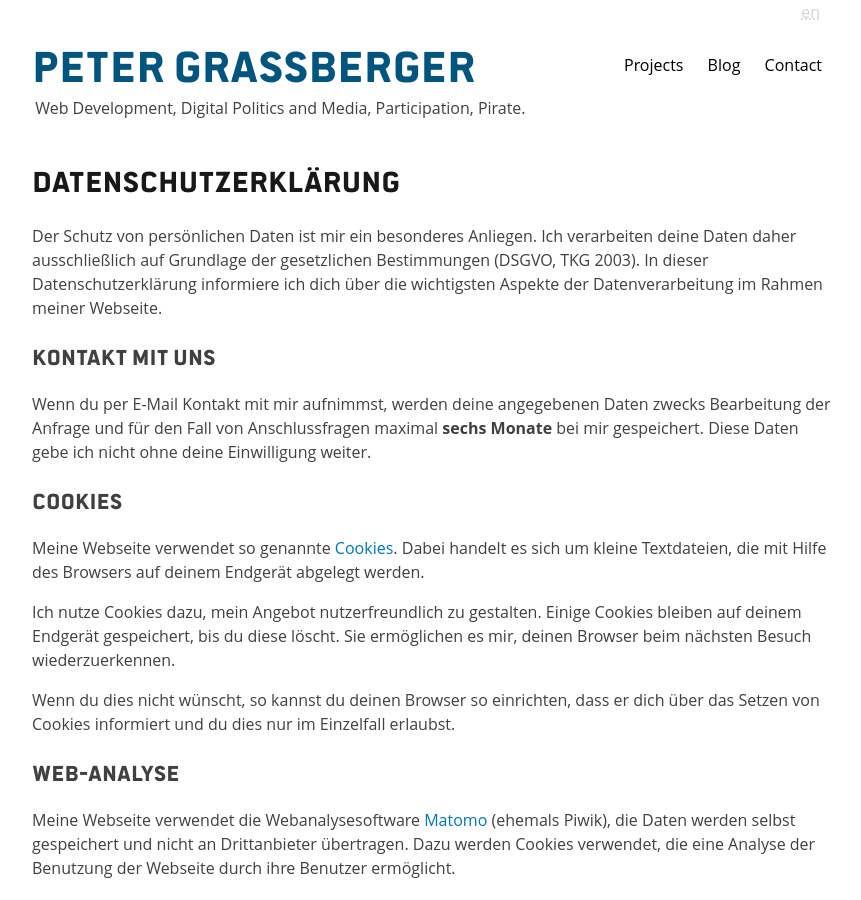
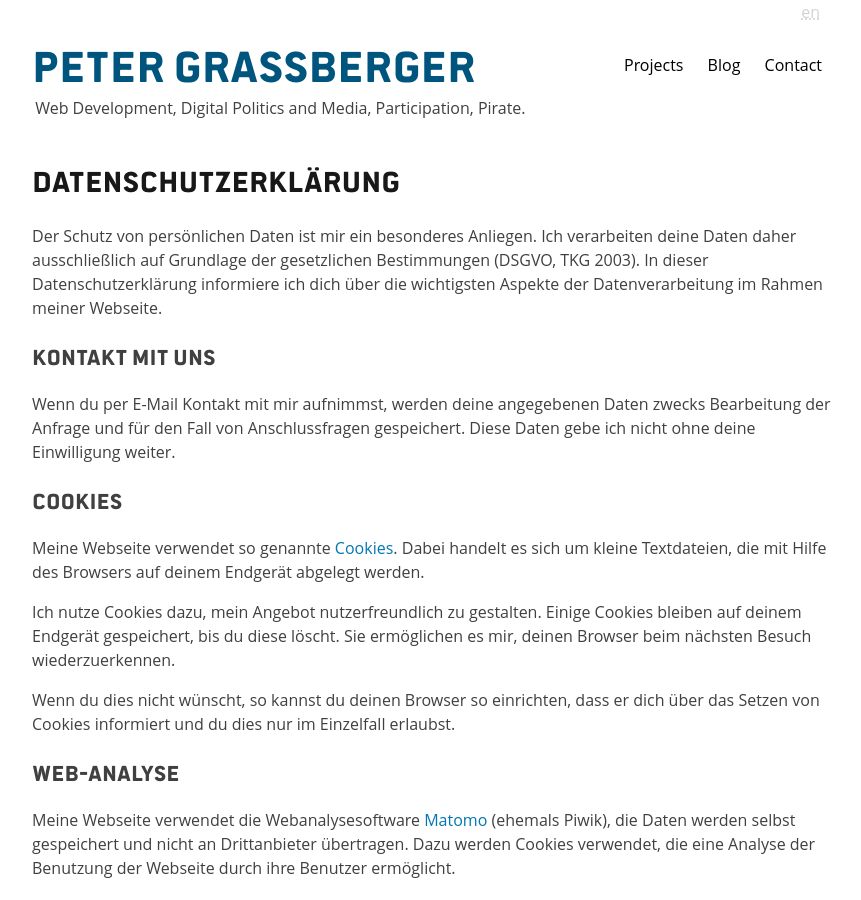
Before and after one commit to PeterTheOne/petergrassbergerat-2018, a Jekyll site: the page built from datenschutz.de.md, in a window 1280 px wide and 900 px high. Shown: the whole window, without its empty margins (208-1069 px from the left). Built offline with Jekyll 4.4.1, drawn with Linux system fonts in a browser that asks for light colours; comment, search, counter and statistics services are not loaded.

Commit message:
datenschutzerklärung: update email

```diff
--- a/datenschutz.de.md
+++ b/datenschutz.de.md
@@ -10,7 +10,7 @@ Der Schutz von persönlichen Daten ist mir ein besonderes Anliegen. Ich verarbei
 Kontakt mit uns
 ---------------
 
-Wenn du per E-Mail Kontakt mit mir aufnimmst, werden deine angegebenen Daten zwecks Bearbeitung der Anfrage und für den Fall von Anschlussfragen maximal **sechs Monate** bei mir gespeichert. Diese Daten gebe ich nicht ohne deine Einwilligung weiter.
+Wenn du per E-Mail Kontakt mit mir aufnimmst, werden deine angegebenen Daten zwecks Bearbeitung der Anfrage und für den Fall von Anschlussfragen gespeichert. Diese Daten gebe ich nicht ohne deine Einwilligung weiter.
 
 
 Cookies
```
